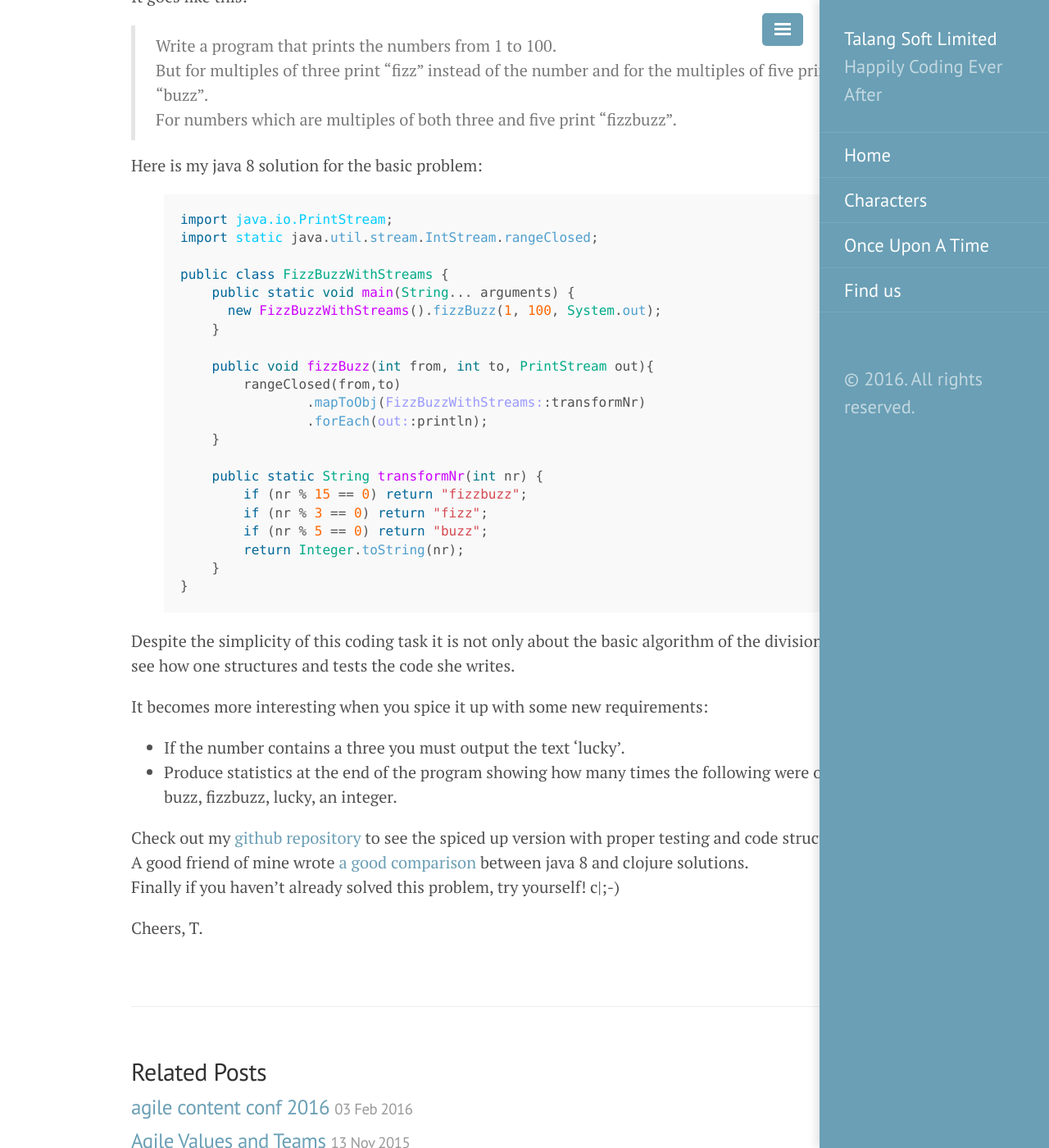
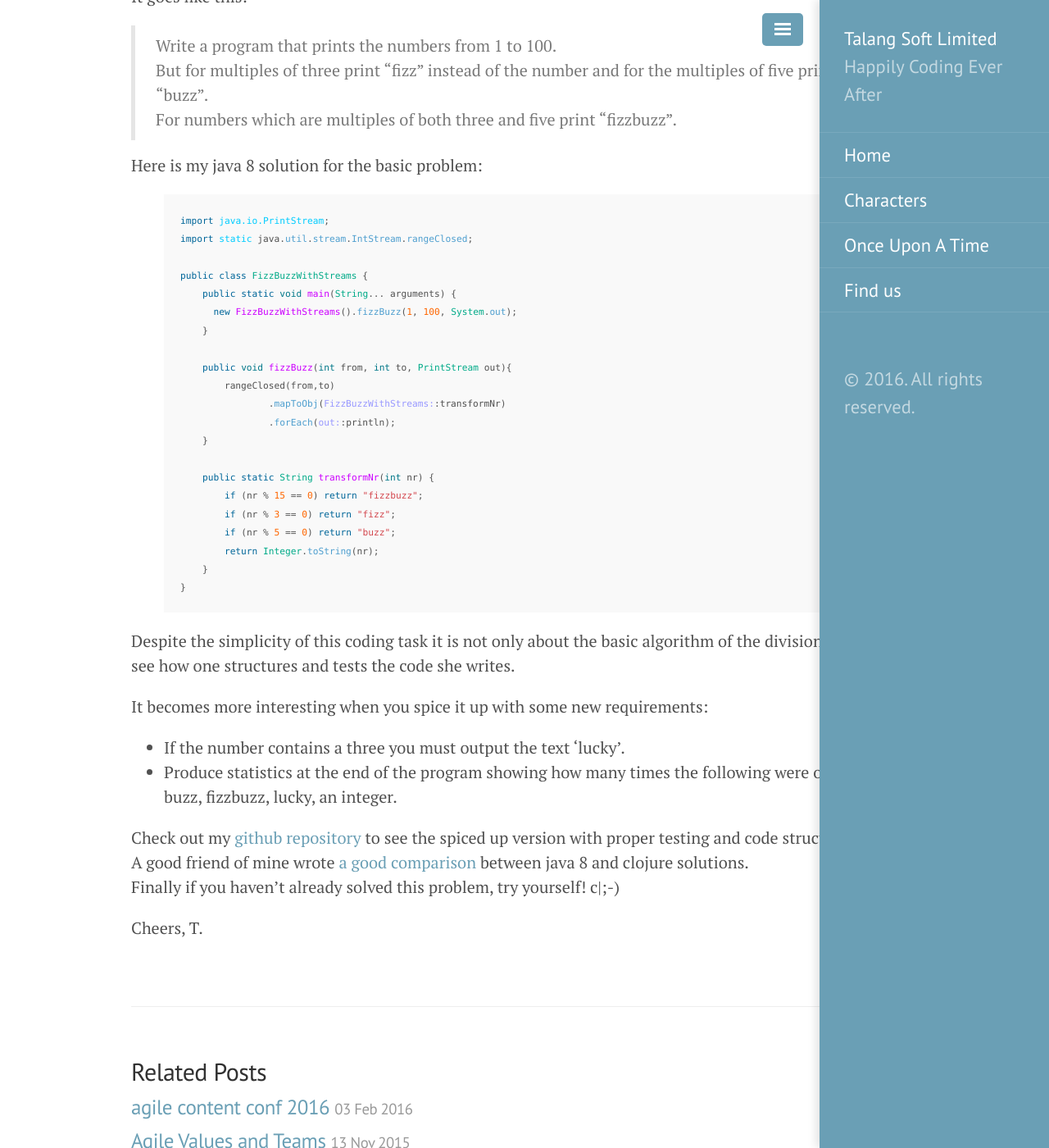
Before and after one commit to talangsoft/talangsoft.github.io, a Jekyll site: the page built from _posts/2015-02-25-fizzbuzzed.md, in a window 1280 px wide and 1400 px high, scrolled down 293 px. Shown: the whole window at 82% size. Built offline with Jekyll 4.4.1, drawn with Linux system fonts in a browser that asks for light colours; comment, search, counter and statistics services are not loaded.

Commit message:
making code samples smaller

```diff
--- a/public/css/lanyon.css
+++ b/public/css/lanyon.css
@@ -26,6 +26,10 @@
  * Reverse layout
  * Themes
  */
+
+pre code {
+  font-size: 0.7em;
+}
 
 .profile{
   background-color: #f9f9f9;
```
